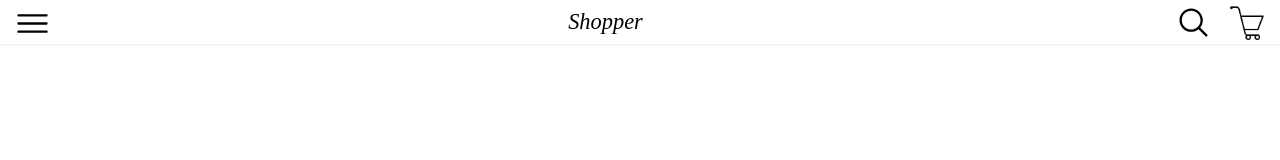
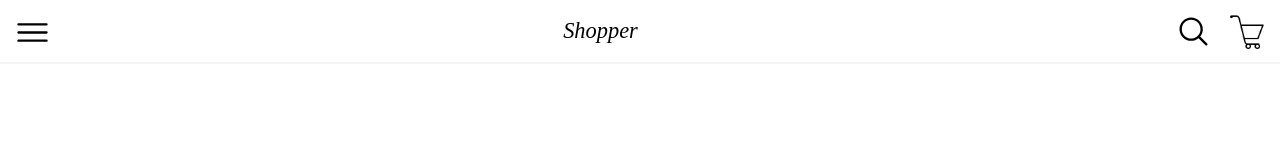
Before and after one commit to FrancoZ02/INTEGRADOR-JS, a plain HTML site: page index.html in a window 1280 px wide. Shown: the top 160 px of the page. Drawn offline with Linux system fonts and the light colour scheme.

Commit message:
nav height 8vh

```diff
--- a/style.css
+++ b/style.css
@@ -14,6 +14,7 @@
     align-items: center;
     justify-content: space-between;
     border-bottom: 2px solid #F4F5F7;
+    height: 8vh;
 }
 
 .title{
@@ -29,6 +30,7 @@
     background-color: var(--white);
     margin: 5px 0 0 15px;
     cursor: pointer;
+    width: 25px;
 }
 
 .dropdown img{
```
